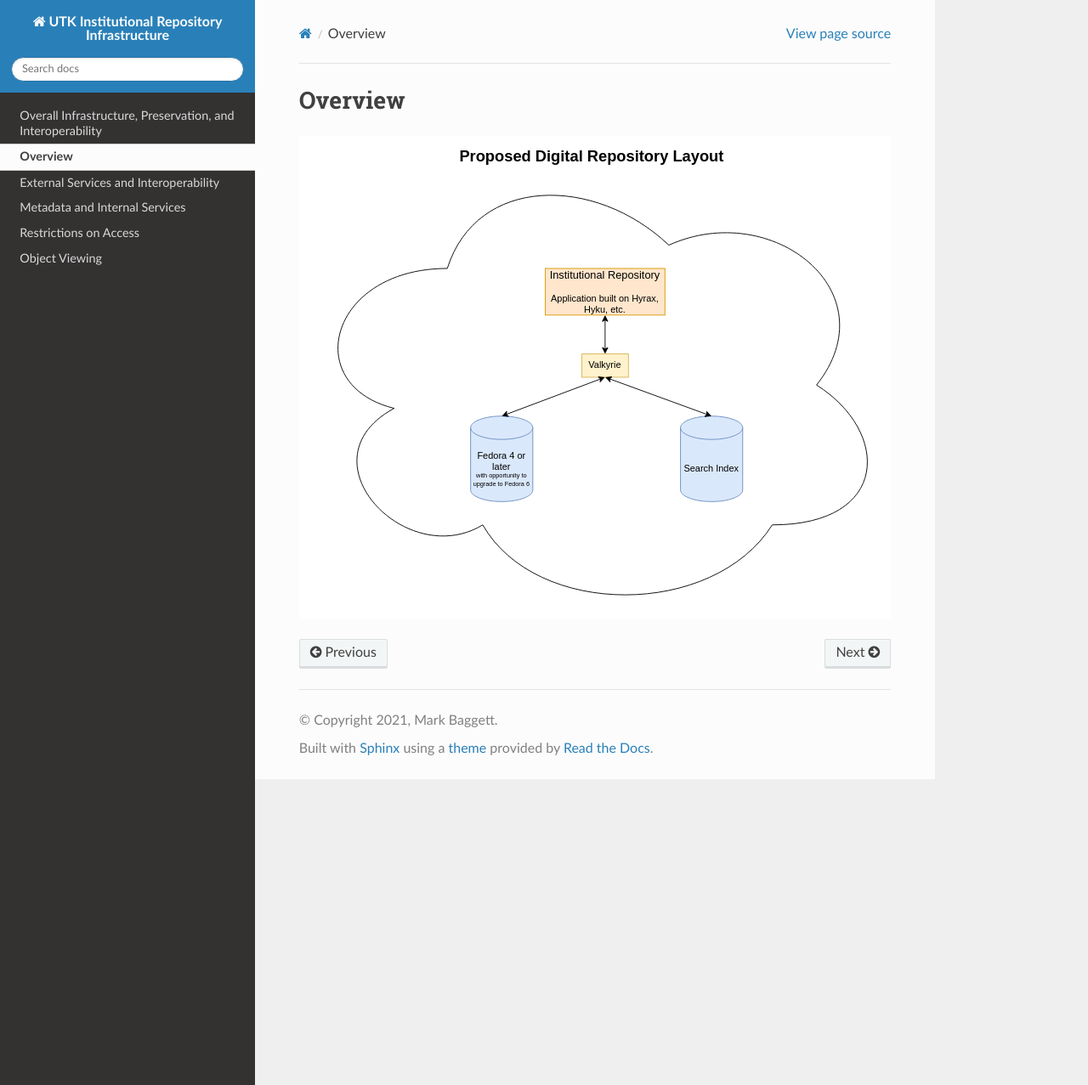
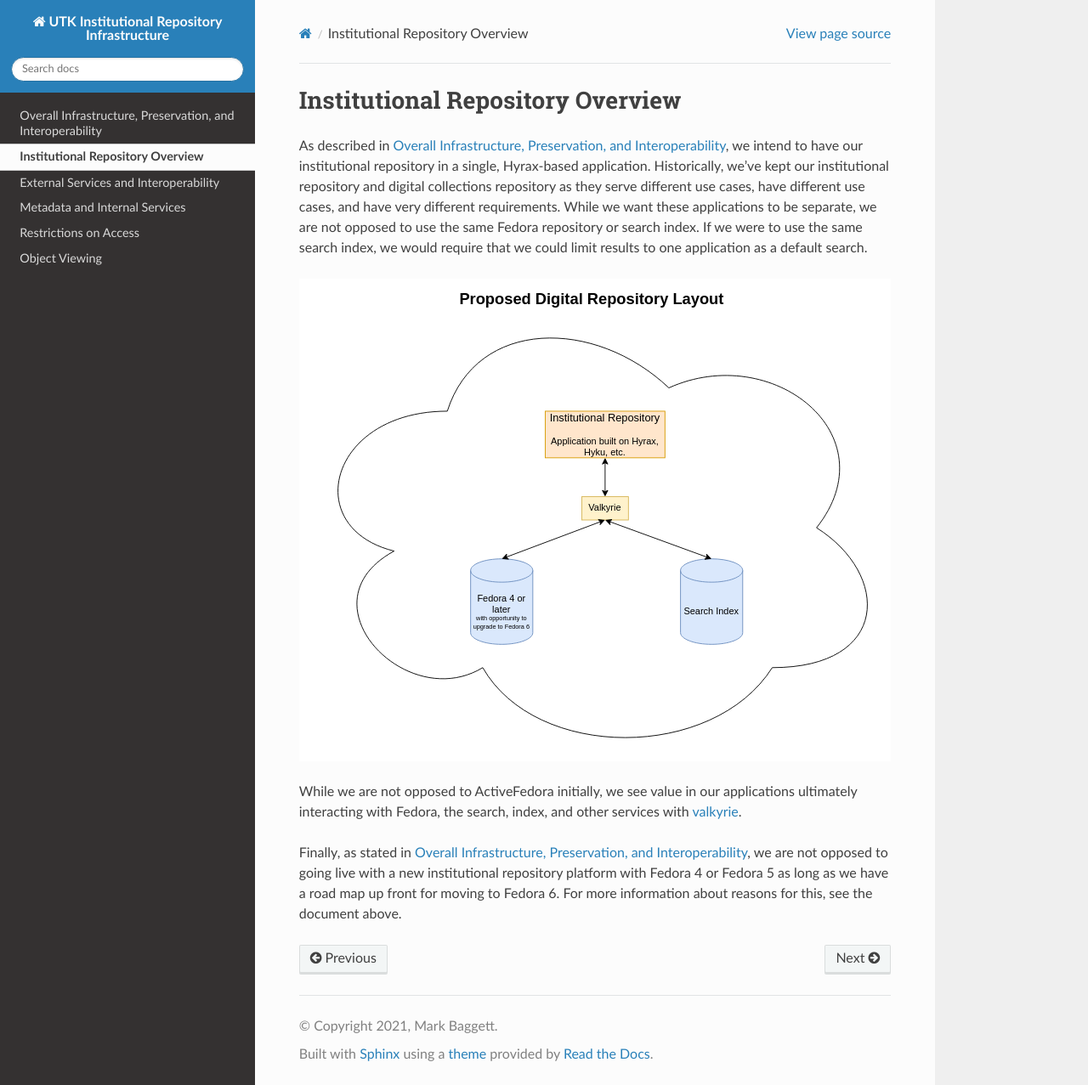
Before and after one commit to markpbaggett/marks_ir_proposal, a Sphinx documentation site: the page built from docs/source/contents/1_overview.rst, in a window 1280 px wide and 1277 px high. Shown: the whole window at 85% size. Built offline with Sphinx 7.4.7 and the Read the Docs theme 2.0.0, drawn with Linux system fonts in a browser that asks for light colours.

Commit message:
Initialize content.

```diff
--- a/docs/source/contents/1_overview.rst
+++ b/docs/source/contents/1_overview.rst
@@ -1,4 +1,18 @@
-Overview
-========
+Institutional Repository Overview
+=================================
+
+As described in `Overall Infrastructure, Preservation, and Interoperability <0_Repository_Infrastructure.rst>`_, we
+intend to have our institutional repository in a single, Hyrax-based application. Historically, we've kept our institutional
+repository and digital collections repository as they serve different use cases, have different use cases, and have very
+different requirements.  While we want these applications to be separate, we are not opposed to use the same Fedora
+repository or search index. If we were to use the same search index, we would require that we could limit results to one
+application as a default search.
 
 .. image:: ../images/overview.svg
+
+While we are not opposed to ActiveFedora initially, we see value in our applications ultimately interacting with Fedora,
+the search, index, and other services with `valkyrie <https://github.com/samvera/valkyrie>`_.
+
+Finally, as stated in `Overall Infrastructure, Preservation, and Interoperability <0_Repository_Infrastructure.rst>`_,
+we are not opposed to going live with a new institutional repository platform with Fedora 4 or Fedora 5 as long as we have
+a road map up front for moving to Fedora 6.  For more information about reasons for this, see the document above.
```
